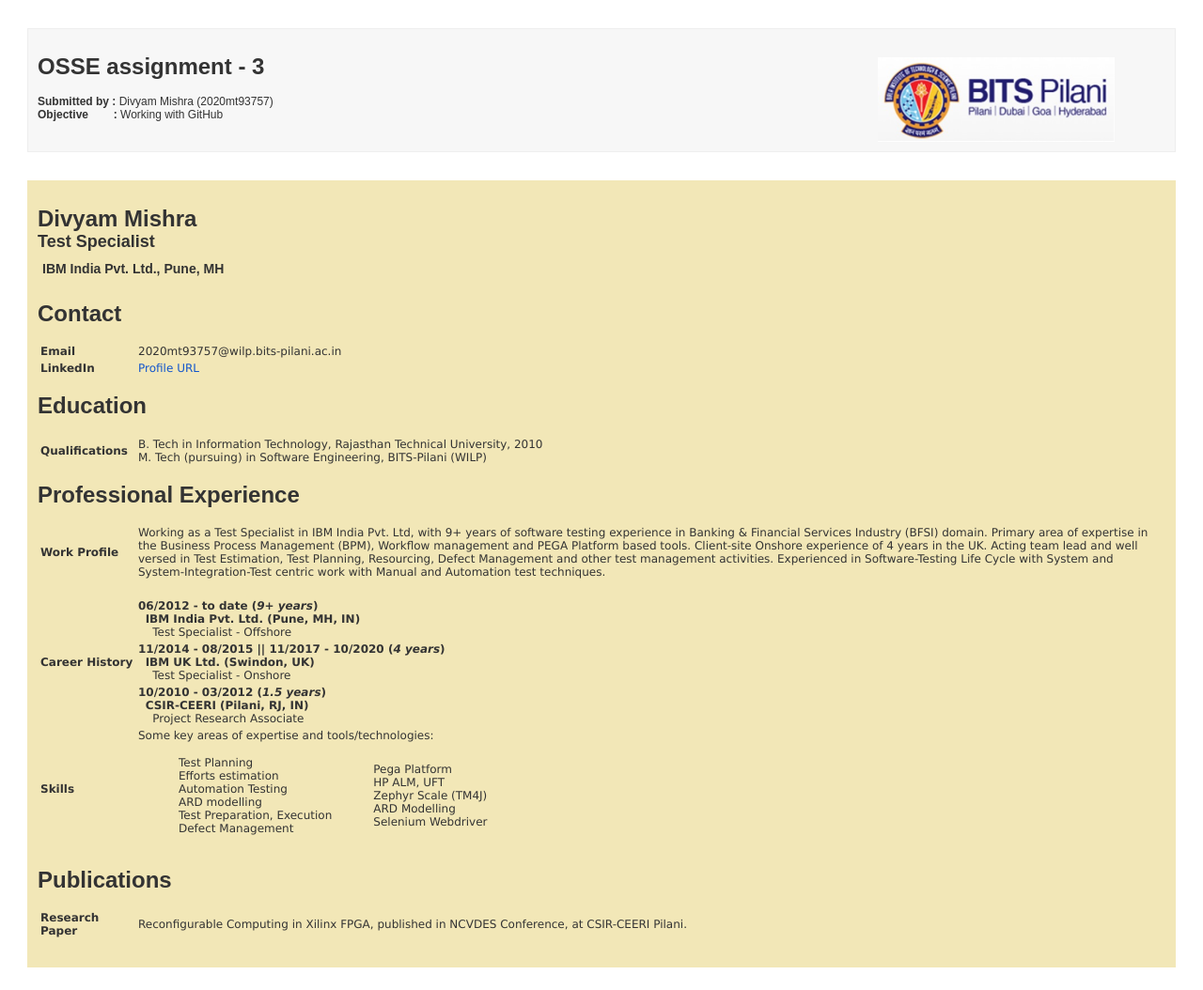
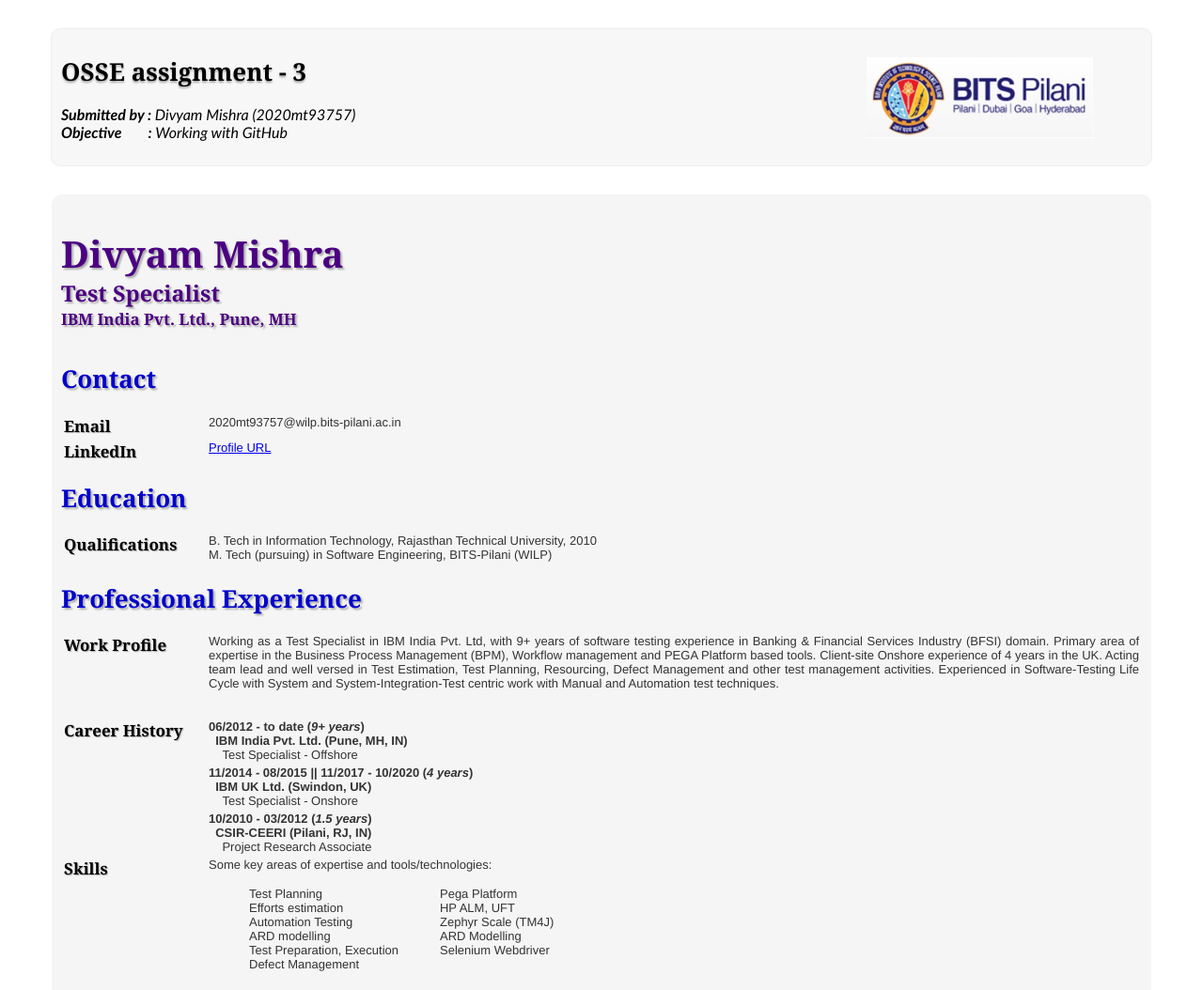
Before and after one commit to DMishra-Hub/divyamgithub1.github.io, a plain HTML site: page index.html in a window 1280 px wide. Shown: the top 1054 px of the page at 94% size. Drawn offline with Linux system fonts and the light colour scheme.

Commit message:
Updated CSS file
The file required some changes to suit the browsers

```diff
--- a/style.css
+++ b/style.css
@@ -1,78 +1,89 @@
 body {
 	font-family: Arial, Helvetica, sans-serif;
-	font-size: 12px;
+	font-size: 13px;
 	color: #333;
 	background-color: #FFF;
-}
-a {
-	-moz-user-select: none;
-	color: #1155CC !important;
-	font-family: "verdana", "Helvetica Neue", Helvetica, Arial, sans-serif;
-	text-decoration: none;
-}
-a:hover {
-	text-decoration: underline;
-}
-h3 {
-	margin:0;
-	padding:10px 5px 10px 5px;
 }
 #Frame0 {
 	background-color: #F7F7F7;
 	margin: 30px auto auto;
 	padding: 10px;
-	width: 1200px;
+	width: 1150px;
 	border: 1px solid #EEE;
+	border-radius: 10px;
 }
 .row {
 	display: flex;
 }
+.row h1 {
+	font-family: Cambria;
+	color: #000000;
+	text-shadow: 0px 2px 2px #ababab;
+}
 .column1 {
 	width: 70%;
+}
+.column1 p {
+	font-family: Calibri;
+	color: #000000;
+	font-size: 16px;
+	font-style: italic;
 }
 .column2 {
 	width: 30%;
 }
-.Input {
-	background-color: #FFFFFF;
-	border-color: #A0A0A0 #B9B9B9 #B9B9B9;
-	border-style: solid;
-	border-width: 1px;
-	box-shadow: 0 1px 2px rgba(0, 0, 0, 0.1) inset;
-	font-family: "lucida grande", tahoma, verdana, arial, sans-serif;
-	font-size: 11px;
-	margin: 0;
-	padding: 5px;
-	width: 200px;
-}
-
-
-
 #Frame1 {
-	background-color: #F2E7B7;
+	background-color: #F5F5F5;
 	margin: 30px auto auto;
 	padding: 10px;
-	width: 1200px;
-	border: 1px solid #F2E7B7;
+	width: 1150px;
+	border-radius: 10px;
+}
+.name1 {
+	font-family: Cambria;
+	font-size: 3em;
+	color: #4B0082;
+	text-shadow: 2px 2px 2px #ababab;
+}
+.name2 {
+	font-family: Georgia;
+	font-size: 1.8em;
+	color: #4B0082;
+	text-shadow: 2px 2px 2px #ababab;
+}
+.name3 {
+	font-family: Georgia;
+	font-size: 1.3em;
+	color: #4B0082;
+	text-shadow: 2px 2px 2px #ababab;
 }
 .row1 {
 	display: flex;
 }
-
+.row1 h1 {
+	font-family: Cambria;
+	color: #0000CD;
+	text-shadow: 2px 2px 2px #ababab;
+}
 .Table {
 	font-family: verdana, Helvetica, sans-serif;
-	font-size: 12px;
 	width: 100%;
-	background-color: #F2E7B7;
+	background-color: #F5F5F5;
 }
 .Table th {
-	background-color: #F2E7B7;
+	font-family: Cambria;
+	font-size: 1.3em;
+	color: #000000;
+	background-color: #F5F5F5;
+	width: 150px;
+	text-shadow: 1px 1px 1px #ababab;
 	text-align: left;
-	text-valign: top;
-	width: 100px;
+	vertical-align: top;
 }
 .Table td {
-	background-color: #F2E7B7;
-	text-align: justified;
-	valign: top;
+	font-family: Helvetica;
+	background-color: #F5F5F5;
+	text-align: justify;
+	text-justify: inter-word;
+	vertical-align: top;
 }
```
